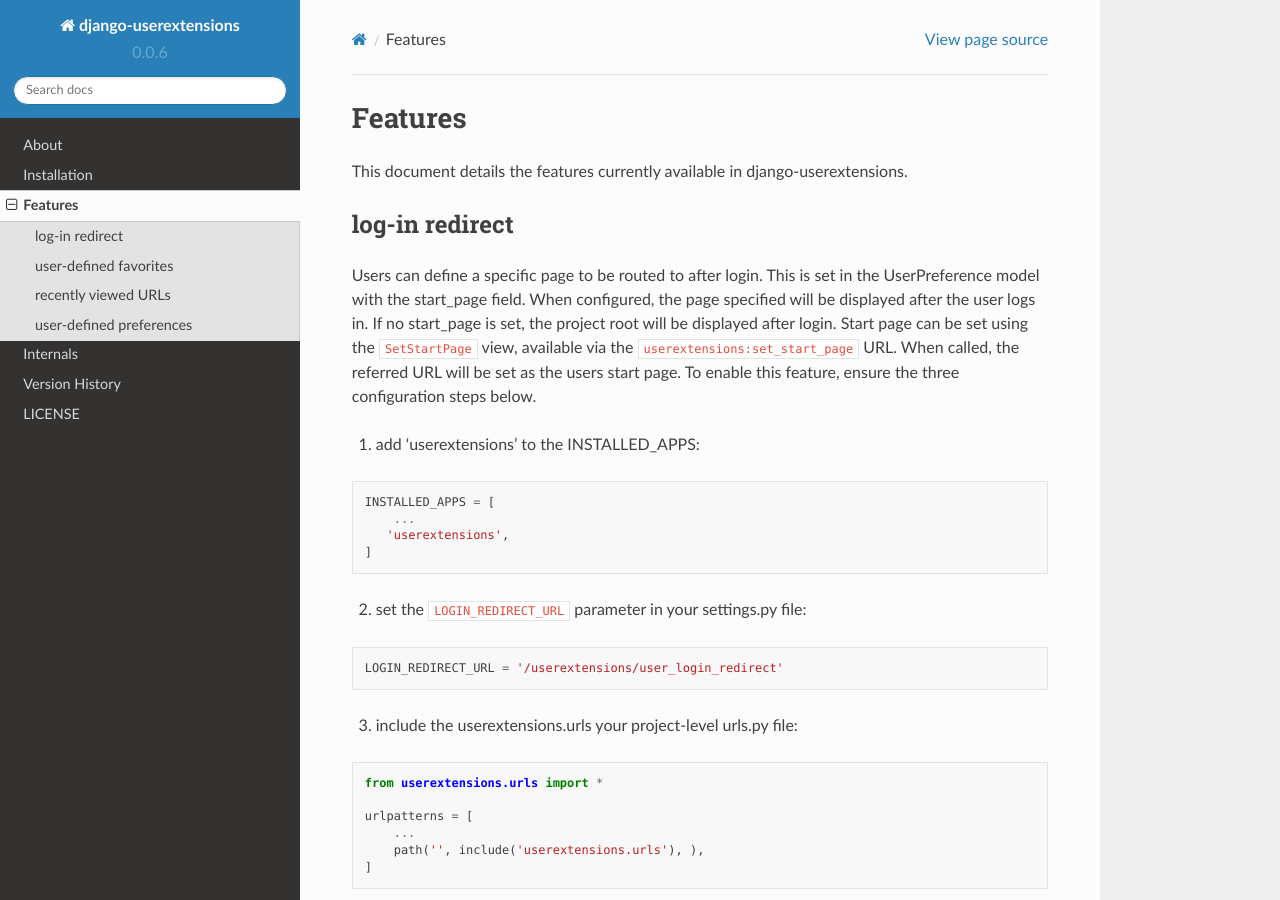
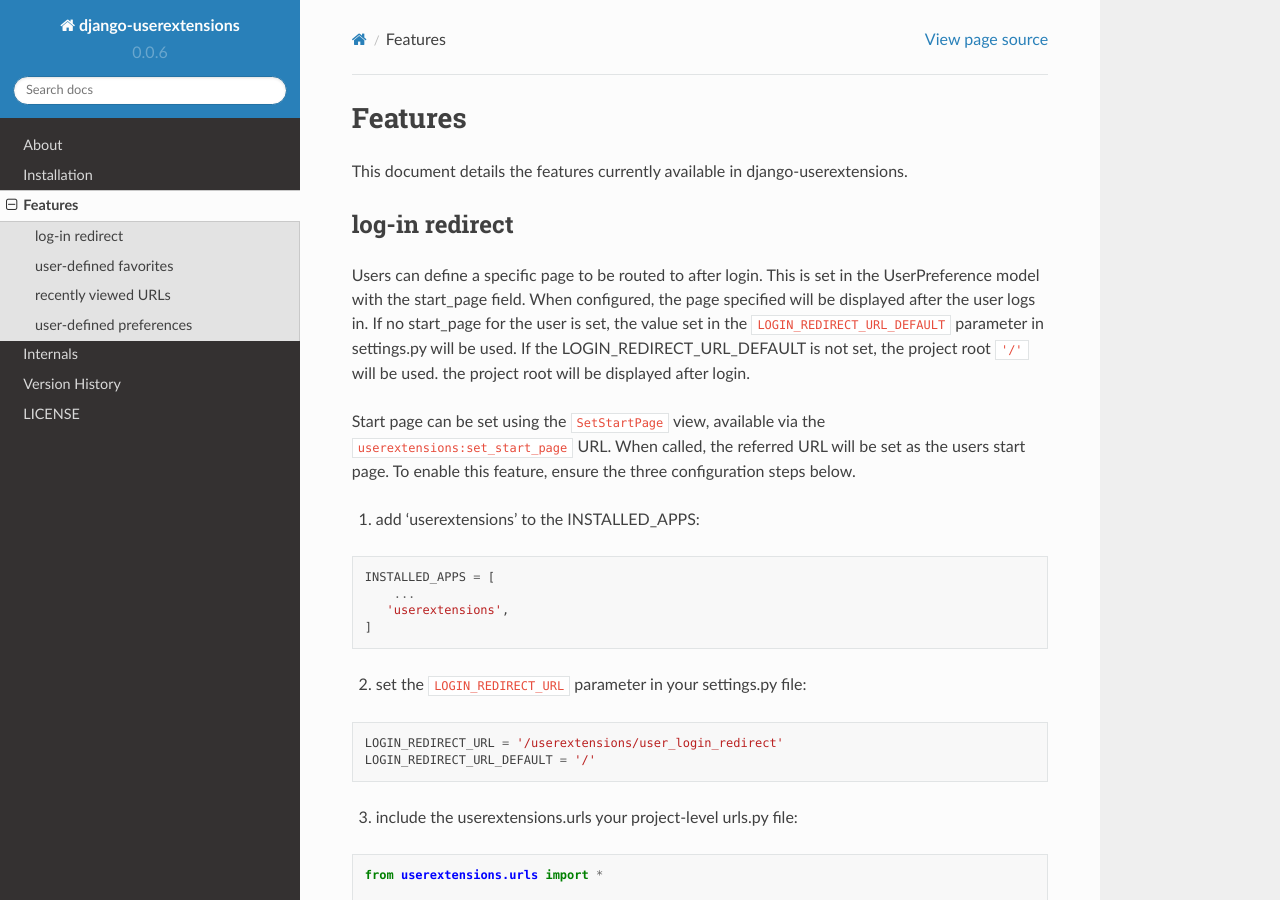
Before and after one commit to djangoaddicts/django-signalcontrol, a Sphinx documentation site: the page built from docs/source/features.rst, in a window 1280 px wide and 900 px high. Built offline with Sphinx 7.4.7 and the Read the Docs theme 2.0.0, drawn with Linux system fonts in a browser that asks for light colours.

Commit message:
added LOGIN_REDIRECT_URL_DEFAULT to allow login redirtect defaults for users without start_page set

```diff
--- a/docs/source/features.rst
+++ b/docs/source/features.rst
@@ -10,10 +10,14 @@
 log-in redirect
 ---------------
 Users can define a specific page to be routed to after login. This is set in the UserPreference model with the
-start_page field. When configured, the page specified will be displayed after the user logs in. If no start_page is set,
-the project root will be displayed after login. Start page can be set using the ``SetStartPage`` view, available via the
-``userextensions:set_start_page`` URL. When called, the referred URL will be set as the users start page. To
-enable this feature, ensure the three configuration steps below.
+start_page field. When configured, the page specified will be displayed after the user logs in. If no start_page for
+the user is set, the value set in the ``LOGIN_REDIRECT_URL_DEFAULT`` parameter in settings.py will be used. If the
+LOGIN_REDIRECT_URL_DEFAULT is not set, the project root ``'/'`` will be used.
+the project root will be displayed after login.
+
+Start page can be set using the ``SetStartPage`` view, available via the
+``userextensions:set_start_page`` URL. When called, the referred URL will be set as the users start page. To enable
+this feature, ensure the three configuration steps below.
 
 1. add 'userextensions' to the INSTALLED_APPS:
 
@@ -30,6 +34,7 @@
 .. code-block:: python
 
     LOGIN_REDIRECT_URL = '/userextensions/user_login_redirect'
+    LOGIN_REDIRECT_URL_DEFAULT = '/'
 ..
 
 
--- a/docs/source/installation.rst
+++ b/docs/source/installation.rst
@@ -76,9 +76,12 @@
     BASE_TEMPLATE = 'location_of_your_base_template'
 ..
 
-To allow the custom user start page, update the LOGIN_REDIRECT_URL in your settings.py file to point to the userextensions user_login_redirect view.
+To allow the custom user start page, update the ``LOGIN_REDIRECT_URL`` parameter in your settings.py file to point to
+the userextensions user_login_redirect view. Optionally, the ``LOGIN_REDIRECT_URL_DEFAULT`` parameter can be set to
+define the page redirected to when a user does not have a start page configured.
 
 .. code-block:: python
 
     LOGIN_REDIRECT_URL = '/userextensions/user_login_redirect'
+    LOGIN_REDIRECT_URL_DEFAULT = 'myapp/some_cool_page'
 ..
```
